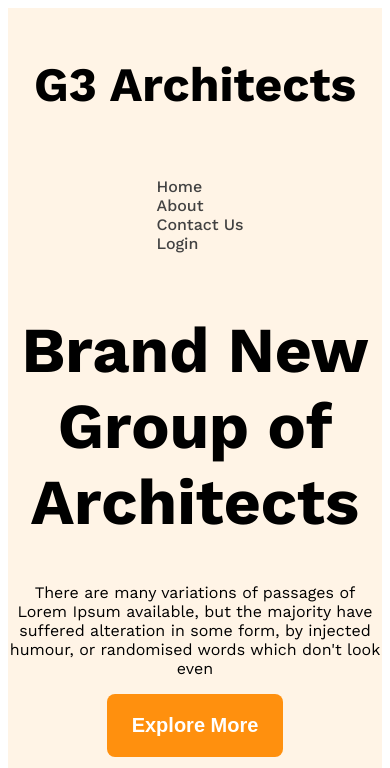
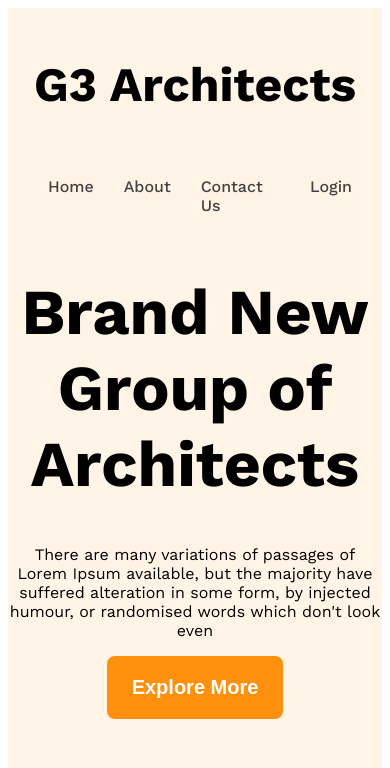
Before and after one commit to im-ajax/G3-architects-projects, a plain HTML site: page index.html in a window 390 px wide. Shown: the top 768 px of the page. Drawn offline with nearby package versions, Linux system fonts and the light colour scheme.

Commit message:
fixed the flex

```diff
--- a/styles/g3.css
+++ b/styles/g3.css
@@ -240,7 +240,6 @@ footer{
 /* responsive media query */
 @media screen and (max-width: 576px) {
     .navbar,
-    .nav-links,
     .features,
     .teams{
         flex-direction: column;
```
